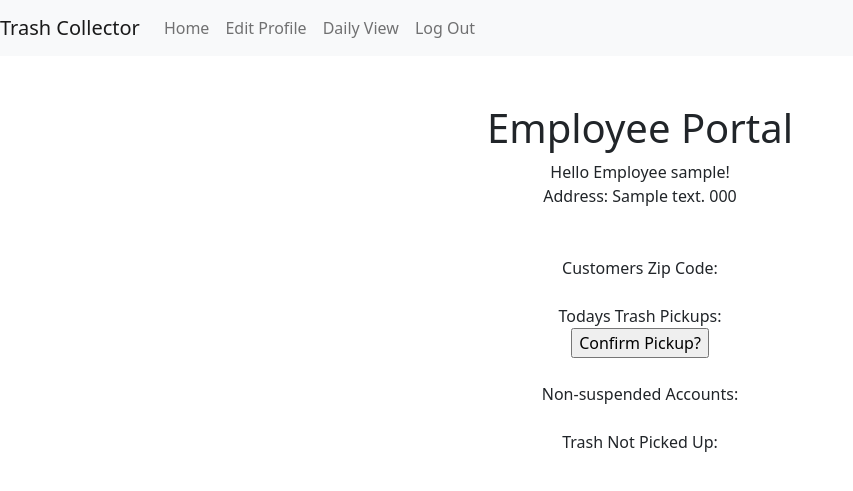
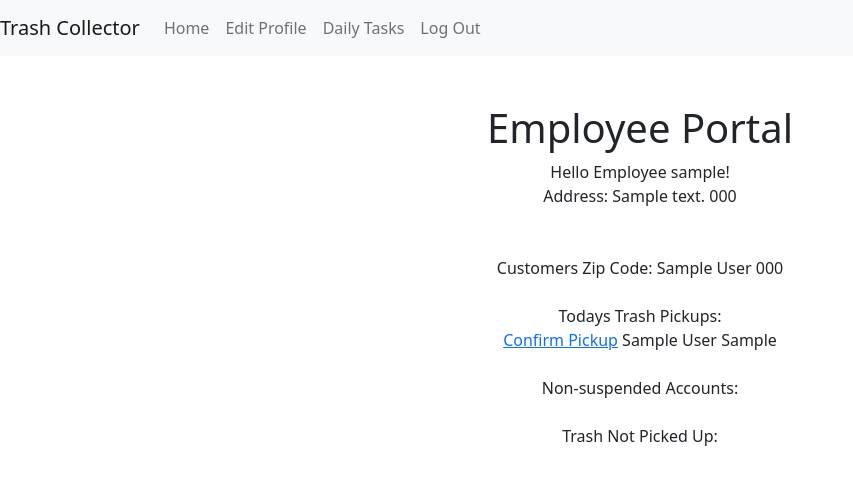
Before and after one commit to ya-boy-huck/Trash-Collector, a Django app: page /employees/ in a window 1280 px wide. Shown: the top 491 px of the page, without its empty margins (0-853 px from the left). Run offline with Django 3.2, Linux system fonts and the light colour scheme; a user stored in the database is signed in; tables that the repository leaves empty hold one stand-in row (values such as "Sample post").

Commit message:
Added a charge feature to confirm pick ups

```diff
--- a/trash_collector/employees/templates/employees/employee_base.html
+++ b/trash_collector/employees/templates/employees/employee_base.html
@@ -3,5 +3,5 @@
 {% block navbar %}
     <a class="nav-item nav-link" href="{% url 'employees:index' %}">Home</a>
     <a class="nav-item nav-link" href="{% url 'employees:edit_profile' %}">Edit Profile</a>
-    <a class="nav-link" href="{% url 'employees:daily_view' %}">Daily View</a>
+    <a class="nav-link" href="{% url 'employees:daily_tasks' %}">Daily Tasks</a>
 {% endblock %}
--- a/trash_collector/employees/templates/employees/index.html
+++ b/trash_collector/employees/templates/employees/index.html
@@ -13,14 +13,14 @@
     Customers Zip Code:
     {% for customer in pickups %}
     <td>{{ customer.name }}</td>
-    <td>{{ customer.address }}</td>
     <td>{{ customer.zip_code }}</td>
-    <td>{{ customer.weekly_pickup }}<td>
-    <td>{{ customer.current_balance }}</td>
       {% endfor %}
     <br />
     <br />
-    Todays Trash Pickups:<br><input type="Submit" value="Confirm Pickup?">
+    Todays Trash Pickups:<br>{% for customer in pickups %}<a href="{% url 'employees:daily_tasks' %}">Confirm Pickup</a>
+    <td>{{ customer.name }}</td>
+    <td>{{ customer.weekly_pickup }}</td>
+      {% endfor %}
     <br />
     <br />
     Non-suspended Accounts:
--- a/trash_collector/employees/urls.py
+++ b/trash_collector/employees/urls.py
@@ -9,5 +9,6 @@ urlpatterns = [
     path('', views.index, name="index"),
     path('new/', views.create, name="create"),
     path('edit_profile/', views.edit_profile, name="edit_profile"),
-    path('daily_view/', views.select_day, name='daily_view'),
+    path('daily_tasks/', views.select_day, name='daily_tasks'),
+    path('charge/<int:user_id>', views.confirm, name='charge')
 ]
--- a/trash_collector/employees/views.py
+++ b/trash_collector/employees/views.py
@@ -20,11 +20,10 @@ def index(request):
         today = date.today()
         day_of_week = calendar.day_name[today.weekday()]
         pickups = Customer.objects.filter(zip_code = logged_in_employee.zip_code) #This grabs all the customers with the employees zipcode
-        pickups = pickups.exclude(Q(suspend_start__gt = today) | Q(suspend_end__lt = today)) #This exclues all suspended accounts
-        pickups = pickups.filter(Q(weekly_pickup = day_of_week) | Q(one_time_pickup = today)) #This is where we determine if today is the pickup day or extra pickup
+        #pickups = pickups.filter(Q(weekly_pickup = day_of_week) | Q(one_time_pickup = today)) #This is where we determine if today is the pickup day or extra pickup
+        #pickups = pickups.exclude(Q(suspend_start__gt = today) | Q(suspend_end__lte = today)) #This exclues all suspended accounts
+
         #confirm sets last pick up.
-
-
 
         context = {
             'logged_in_employee': logged_in_employee,
@@ -79,6 +78,19 @@ def display_customer_info(request):
     }
     return render(request, 'employees/index.html', context)
 
+def confirm(request, user_id):
+    Customers = apps.get_model('customers.Customer')
+    charge_customer = Customers.objects.get(pk = user_id)
+    context = { 'charge_customer': charge_customer}
+
+    if request.method == 'POST':
+        charge_customer.balance += 20
+        charge_customer.save()
+
+        return HttpResponseRedirect(reverse('employees:index'))
+    else:
+        return render(request, 'employees/charge.html', context)
+
 def select_day(request):
     user = request.user
     logged_in_employee = Employee.objects.get(user=user)
@@ -92,6 +104,6 @@ def select_day(request):
                 'pickup_customers': pickup_customers,
                 'weekday': weekday
     }
-    #if request.method == 'POST':
-        #return('employees:confirm')
-    return render(request, 'employees/daily_view.html', context)
+    if request.method == 'POST':
+        return('employees:charge')
+    return render(request, 'employees/daily_tasks.html', context)
```
Also changed, not shown: trash_collector/employees/templates/employees/charge.html (added, +17 -0 lines), trash_collector/employees/templates/employees/daily_tasks.html (renamed from trash_collector/employees/templates/employees/daily_view.html, +5 -5 lines).
